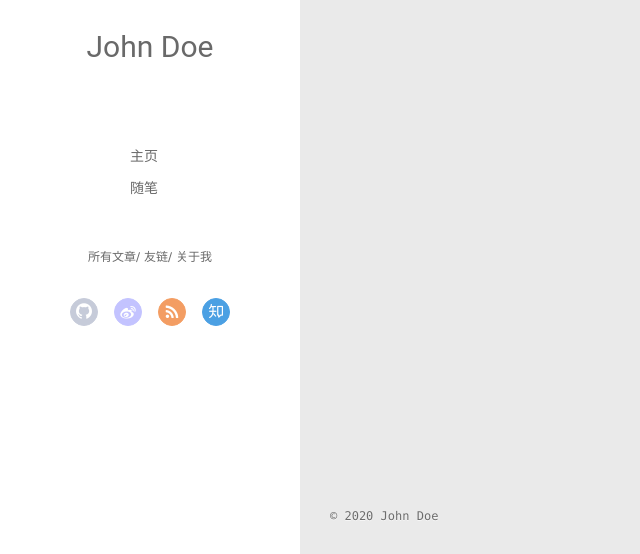
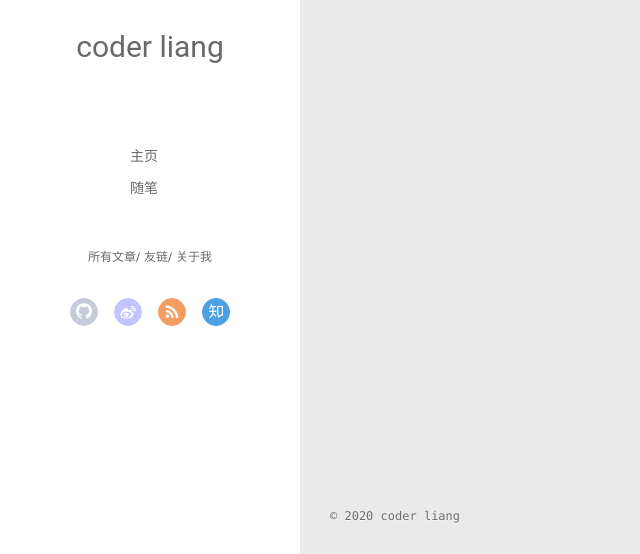
Before and after one commit to codeliang20/codeliang20.github.io, a plain HTML site: page archives/index.html in a window 1280 px wide. Shown: the part 243-797 px from the top of the page, 0-640 px from the left. Drawn offline with Linux system fonts and the light colour scheme; no server answers.

Commit message:
Site updated: 2020-04-21 16:57:41

```diff
--- a/archives/index.html
+++ b/archives/index.html
@@ -13,7 +13,7 @@
 <meta property="og:url" content="http://yoursite.com/archives/index.html">
 <meta property="og:site_name" content="Hexo">
 <meta property="og:locale" content="en_US">
-<meta property="article:author" content="John Doe">
+<meta property="article:author" content="coder liang">
 <meta name="twitter:card" content="summary">
 
     <link rel="alternative" href="/atom.xml" title="Hexo" type="application/atom+xml">
@@ -46,7 +46,7 @@
 			<img src="" class="js-avatar">
 		</a>
 		<hgroup>
-		  <h1 class="header-author"><a href="/">John Doe</a></h1>
+		  <h1 class="header-author"><a href="/">coder liang</a></h1>
 		</hgroup>
 
 
@@ -104,7 +104,7 @@
 				<img src="" class="js-avatar">
 			</div>
 			<hgroup>
-			  <h1 class="header-author js-header-author">John Doe</h1>
+			  <h1 class="header-author js-header-author">coder liang</h1>
 			</hgroup>
 
 
@@ -229,7 +229,7 @@
   <div class="outer">
     <div id="footer-info">
     	<div class="footer-left">
-    		&copy; 2020 John Doe
+    		&copy; 2020 coder liang
     	</div>
       	<div class="footer-right">
       		<a href="http://hexo.io/" target="_blank">Hexo</a>  Theme <a href="https://github.com/litten/hexo-theme-yilia" target="_blank">Yilia</a> by Litten
```
Also changed, not shown: 2020/04/21/hello-world/index.html (+4 -4 lines), 2020/04/21/我的第一篇博客文章/index.html (+4 -4 lines), archives/2020/04/index.html (+4 -4 lines), archives/2020/index.html (+4 -4 lines), index.html (+4 -4 lines).
